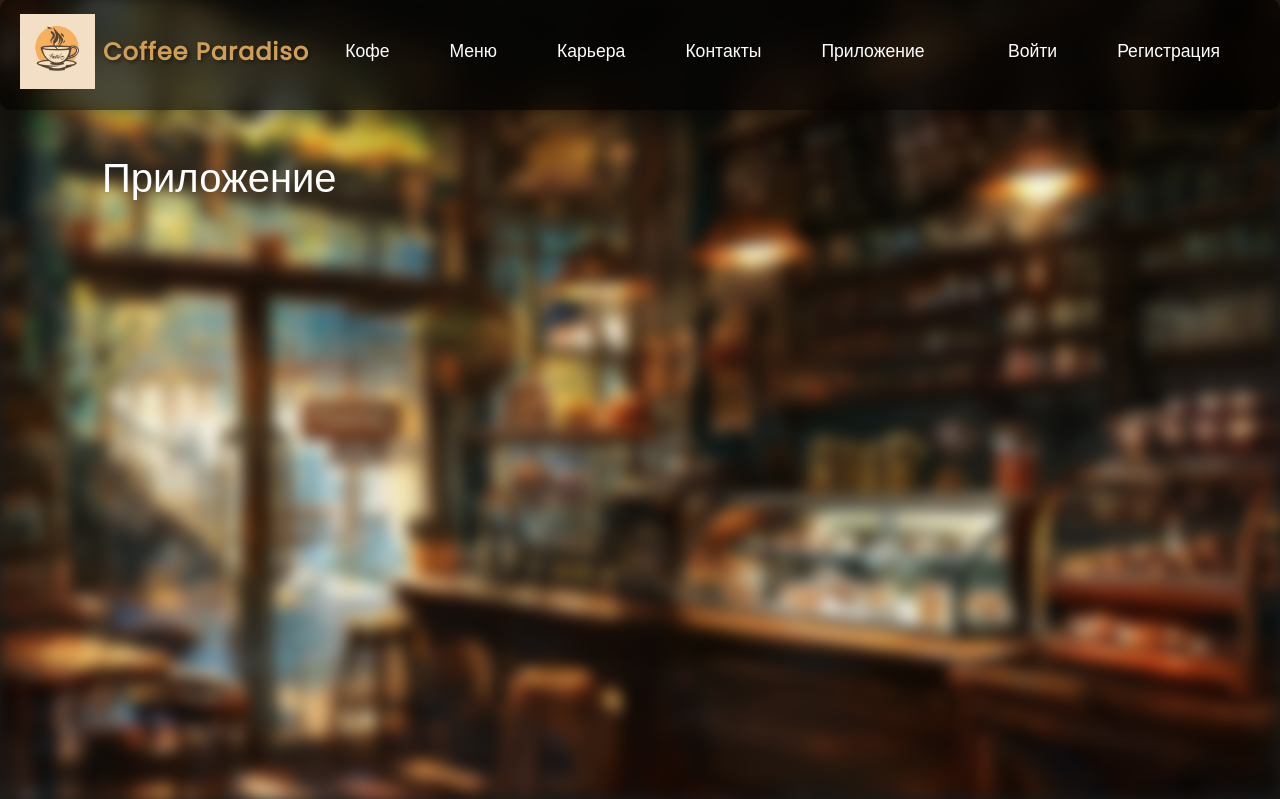
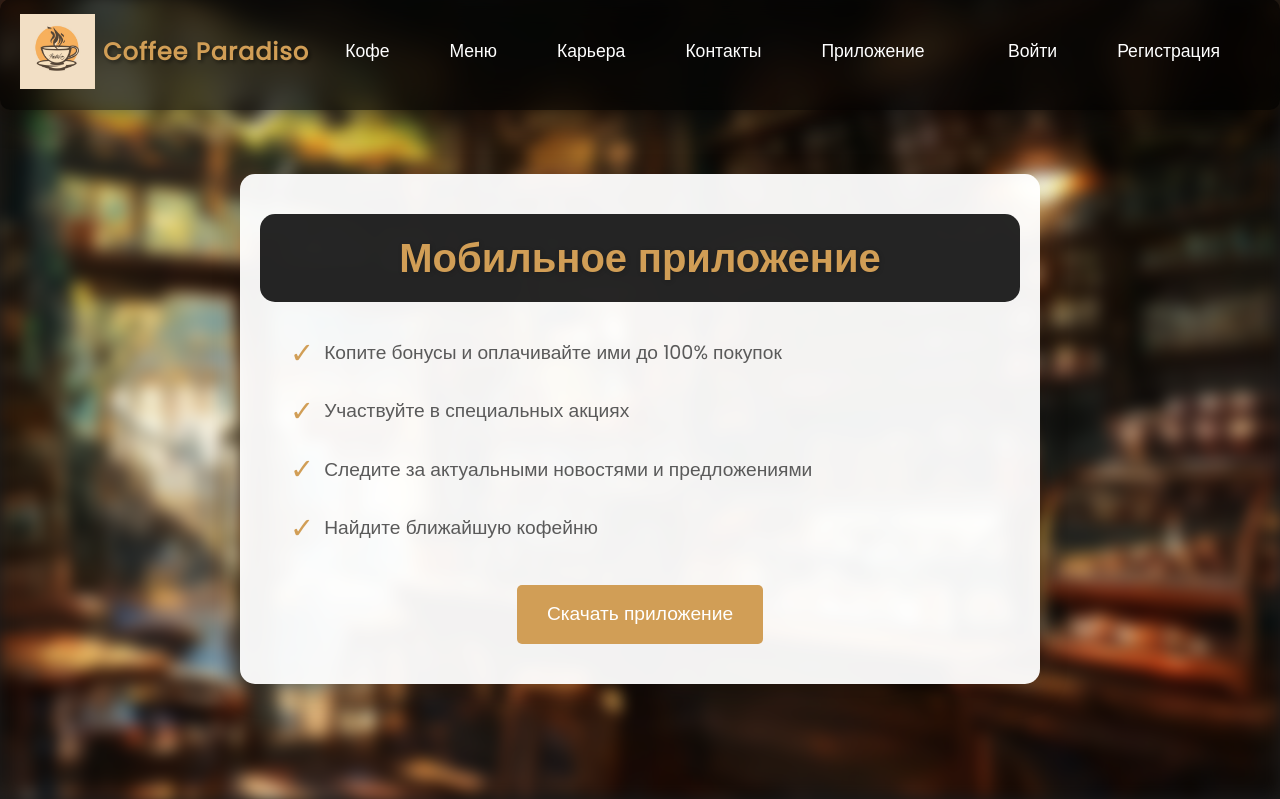
Before and after one commit to J0muty/Caffetteria_Paradisiaca, a Django app: page /application/ in a window 1280 px wide. Shown: the part 1-800 px from the top of the page. Run offline with Django 5.2, Linux system fonts and the light colour scheme.

Commit message:
add css for application

```diff
--- a/Coffee/main/templates/main/application.html
+++ b/Coffee/main/templates/main/application.html
@@ -4,6 +4,109 @@
 Приложение
 {% endblock %}
 
+{% block styles %}
+<style>
+    body {
+        font-family: 'Poppins', sans-serif;
+        background-color: #fdf6e3;
+    }
+
+    .app-container {
+        max-width: 800px;
+        margin: 20px auto;
+        padding: 40px 20px;
+        background-color: rgba(255, 255, 255, 0.95);
+        border-radius: 15px;
+        box-shadow: 0 8px 30px rgba(0, 0, 0, 0.15);
+        color: #343a40;
+        text-align: center;
+    }
+
+    .custom-heading {
+        font-size: 2.5em;
+        color: #d19e56;
+        margin-bottom: 30px;
+        font-weight: bold;
+        text-shadow: 1px 1px 5px rgba(0, 0, 0, 0.2);
+        background-color: rgba(0, 0, 0, 0.85);
+        padding: 20px;
+        border-radius: 15px;
+        transition: transform 0.3s;
+    }
+
+    .custom-heading:hover {
+        transform: translateY(-3px);
+    }
+
+    .feature-list {
+        list-style-type: none;
+        padding: 0;
+        margin: 0;
+        text-align: left;
+    }
+
+    .feature-list li {
+        font-size: 1.2em;
+        margin-bottom: 15px;
+        position: relative;
+        padding-left: 30px;
+        color: #5a5a5a;
+        display: flex;
+        align-items: center;
+    }
+
+    .feature-list li::before {
+        content: '✓';
+        color: #d19e56;
+        font-size: 1.5em;
+        margin-right: 10px;
+    }
+
+    .download-button {
+        background-color: #d19e56;
+        color: white;
+        padding: 15px 30px;
+        border: none;
+        border-radius: 5px;
+        font-size: 1.2em;
+        cursor: pointer;
+        transition: background-color 0.3s, transform 0.3s;
+        margin-top: 20px;
+    }
+
+    .download-button:hover {
+        background-color: #a87c41;
+        transform: translateY(-3px);
+    }
+
+    @media (max-width: 576px) {
+        .custom-heading {
+            font-size: 2em;
+        }
+
+        .feature-list li {
+            font-size: 1em;
+        }
+
+        .download-button {
+            font-size: 1em;
+            padding: 10px 20px;
+        }
+    }
+</style>
+{% endblock %}
+
 {% block content %}
-    <h1 class="custom-heading">Приложение</h1>
+<div class="app-container">
+    <h1 class="custom-heading">Мобильное приложение</h1>
+
+    <ul class="feature-list">
+        <li>Копите бонусы и оплачивайте ими до 100% покупок</li>
+        <li>Участвуйте в специальных акциях</li>
+        <li>Следите за актуальными новостями и предложениями</li>
+        <li>Найдите ближайшую кофейню</li>
+    </ul>
+
+    <button class="download-button" onclick="window.location.href='https://link-to-download.com'">Скачать приложение</button>
+</div>
 {% endblock %}
```
